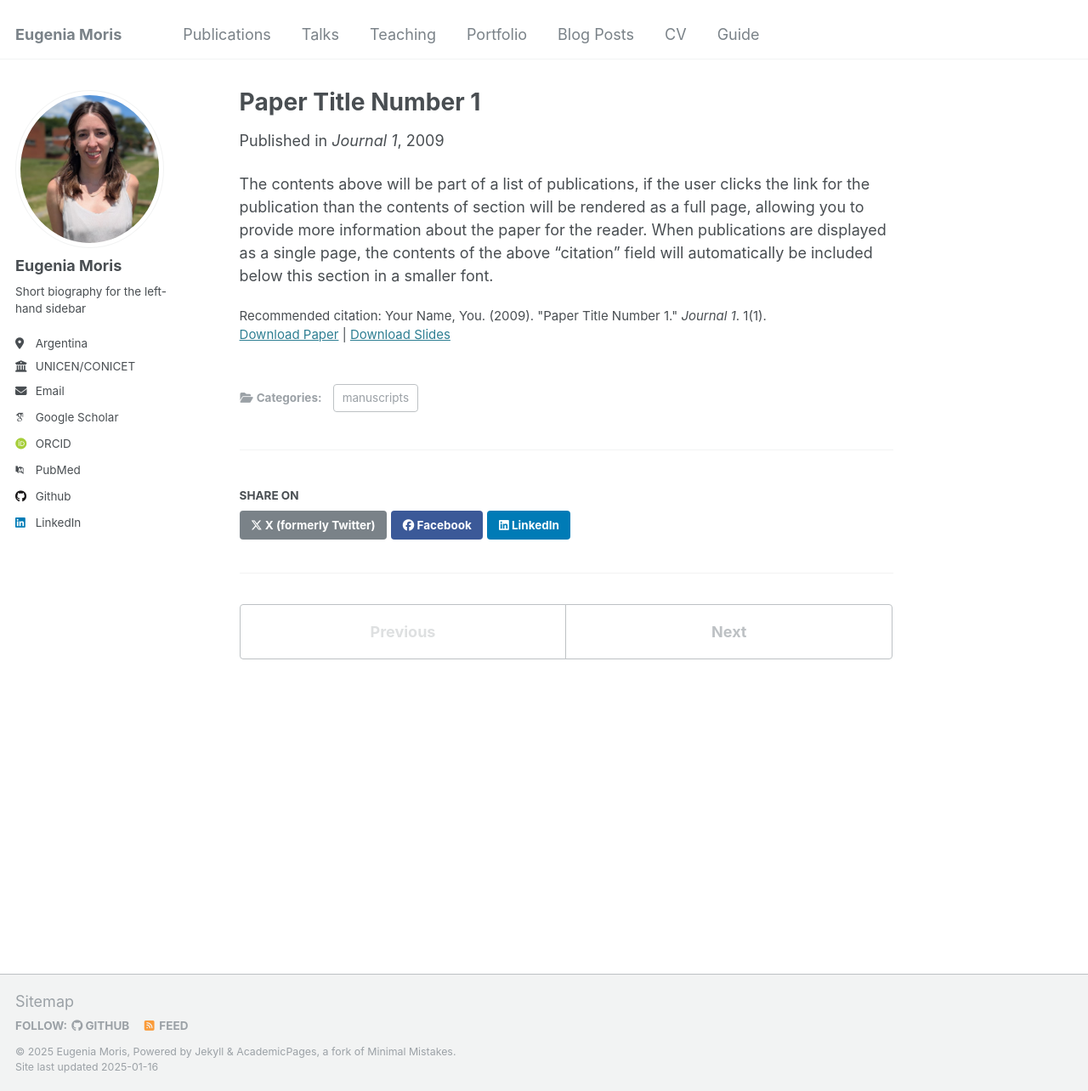
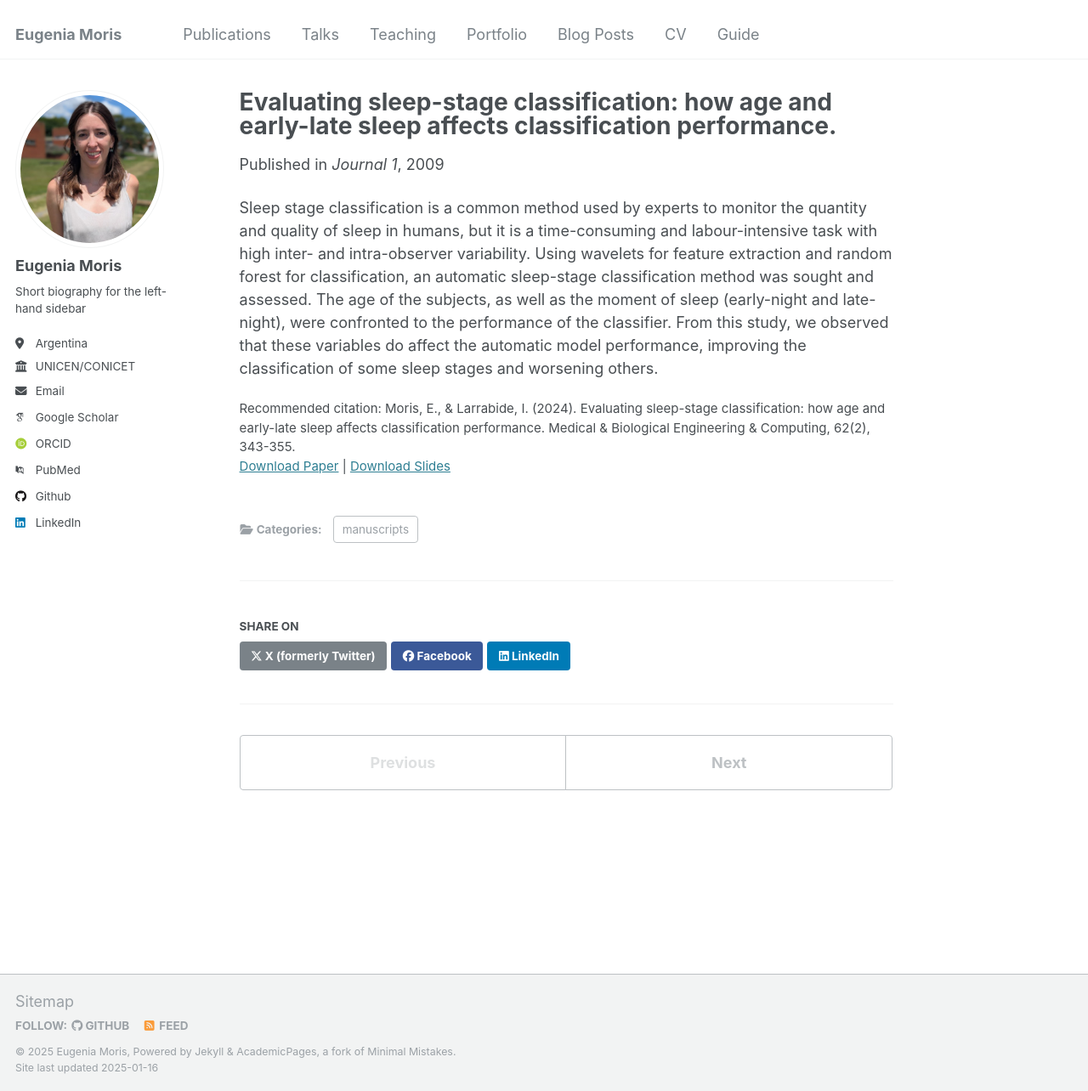
Before and after one commit to eugeniaMoris-PhD/eugeniaMoris-PhD.github.io, a Jekyll site: the page built from _publications/2009-10-01-paper-title-number-1.md, in a window 1280 px wide and 1284 px high. Shown: the whole window at 85% size. Built offline with Jekyll 4.4.1, drawn with Linux system fonts in a browser that asks for light colours; some web fonts are replaced.

Commit message:
add publication

```diff
--- a/_publications/2009-10-01-paper-title-number-1.md
+++ b/_publications/2009-10-01-paper-title-number-1.md
@@ -1,14 +1,14 @@
 ---
-title: "Paper Title Number 1"
+title: "Evaluating sleep-stage classification: how age and early-late sleep affects classification performance."
 collection: publications
 category: manuscripts
 permalink: /publication/2009-10-01-paper-title-number-1
 excerpt: 'This paper is about the number 1. The number 2 is left for future work.'
 date: 2009-10-01
 venue: 'Journal 1'
-slidesurl: 'http://academicpages.github.io/files/slides1.pdf'
-paperurl: 'http://academicpages.github.io/files/paper1.pdf'
-citation: 'Your Name, You. (2009). &quot;Paper Title Number 1.&quot; <i>Journal 1</i>. 1(1).'
+slidesurl: 'https://link.springer.com/article/10.1007/s11517-023-02943-7'
+paperurl: 'https://arxiv.org/pdf/2310.13754'
+citation: 'Moris, E., & Larrabide, I. (2024). Evaluating sleep-stage classification: how age and early-late sleep affects classification performance. Medical & Biological Engineering & Computing, 62(2), 343-355.'
 ---
 
-The contents above will be part of a list of publications, if the user clicks the link for the publication than the contents of section will be rendered as a full page, allowing you to provide more information about the paper for the reader. When publications are displayed as a single page, the contents of the above "citation" field will automatically be included below this section in a smaller font.
+Sleep stage classification is a common method used by experts to monitor the quantity and quality of sleep in humans, but it is a time-consuming and labour-intensive task with high inter- and intra-observer variability. Using wavelets for feature extraction and random forest for classification, an automatic sleep-stage classification method was sought and assessed. The age of the subjects, as well as the moment of sleep (early-night and late-night), were confronted to the performance of the classifier. From this study, we observed that these variables do affect the automatic model performance, improving the classification of some sleep stages and worsening others.
```
